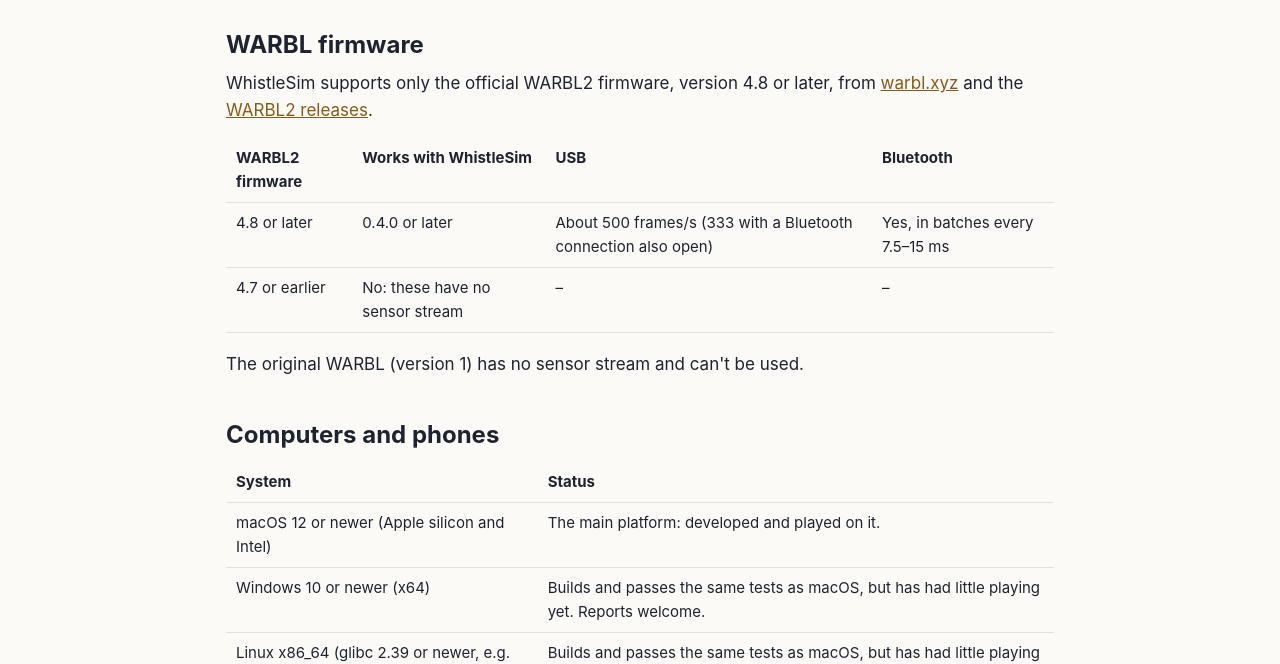
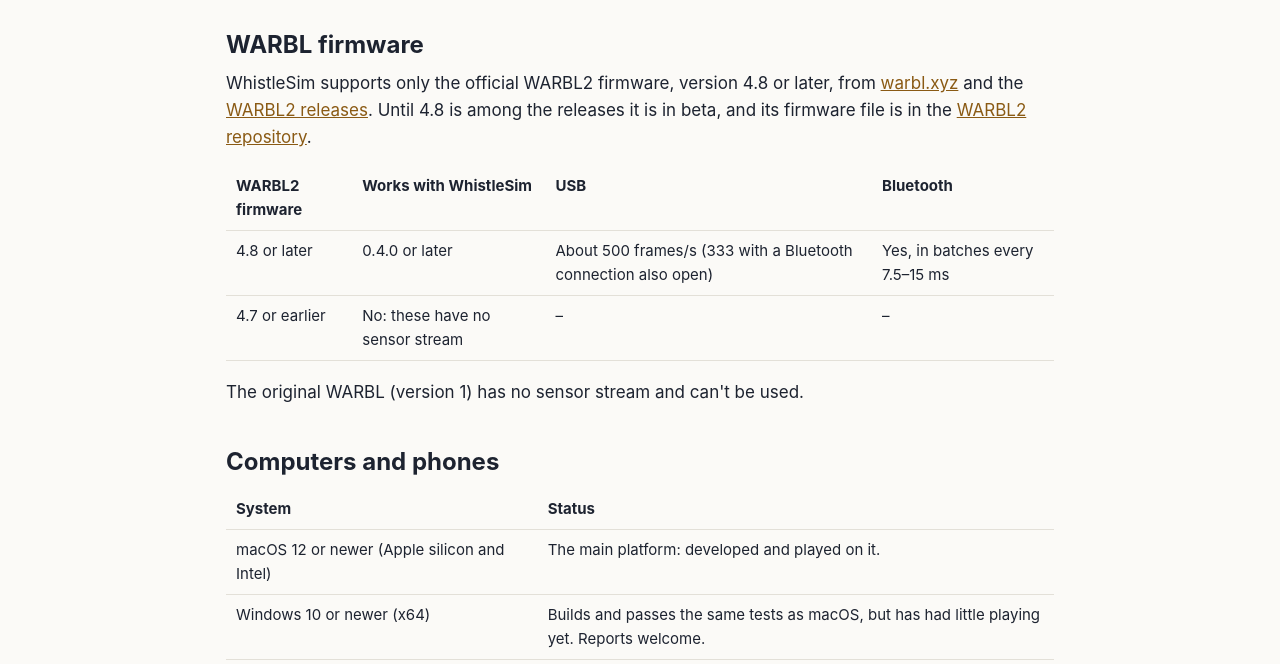
Before and after one commit to petrushy/whistlesim, a plain HTML site: page site/compatibility.html in a window 1280 px wide. Shown: the part 140-804 px from the top of the page. Drawn offline with Linux system fonts and the light colour scheme.

Commit message:
Compatibility page: firmware 4.8 is in beta until it is among the releases
Co-Authored-By: Claude Opus 5.5 <noreply@anthropic.com>

```diff
--- a/site/compatibility.html
+++ b/site/compatibility.html
@@ -25,7 +25,7 @@
   <h1>Compatibility</h1>
 
   <h2>WARBL firmware</h2>
-  <p>WhistleSim supports only the official WARBL2 firmware, version 4.8 or later, from <a href="https://warbl.xyz">warbl.xyz</a> and the <a href="https://github.com/amowry/WARBL2/releases">WARBL2 releases</a>.</p>
+  <p>WhistleSim supports only the official WARBL2 firmware, version 4.8 or later, from <a href="https://warbl.xyz">warbl.xyz</a> and the <a href="https://github.com/amowry/WARBL2/releases">WARBL2 releases</a>. Until 4.8 is among the releases it is in beta, and its firmware file is in the <a href="https://github.com/amowry/WARBL2/tree/main/warbl2_firmware/build/adafruit.nrf52.warbl2">WARBL2 repository</a>.</p>
   <div class="table-scroll">
     <table>
       <thead>
```
